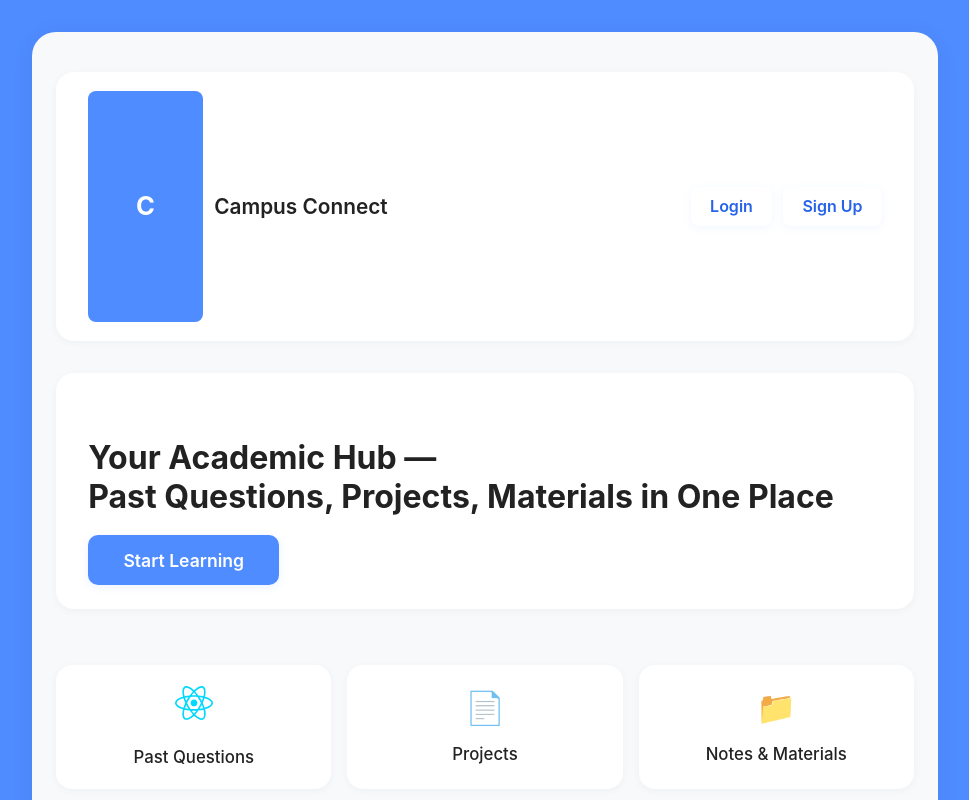
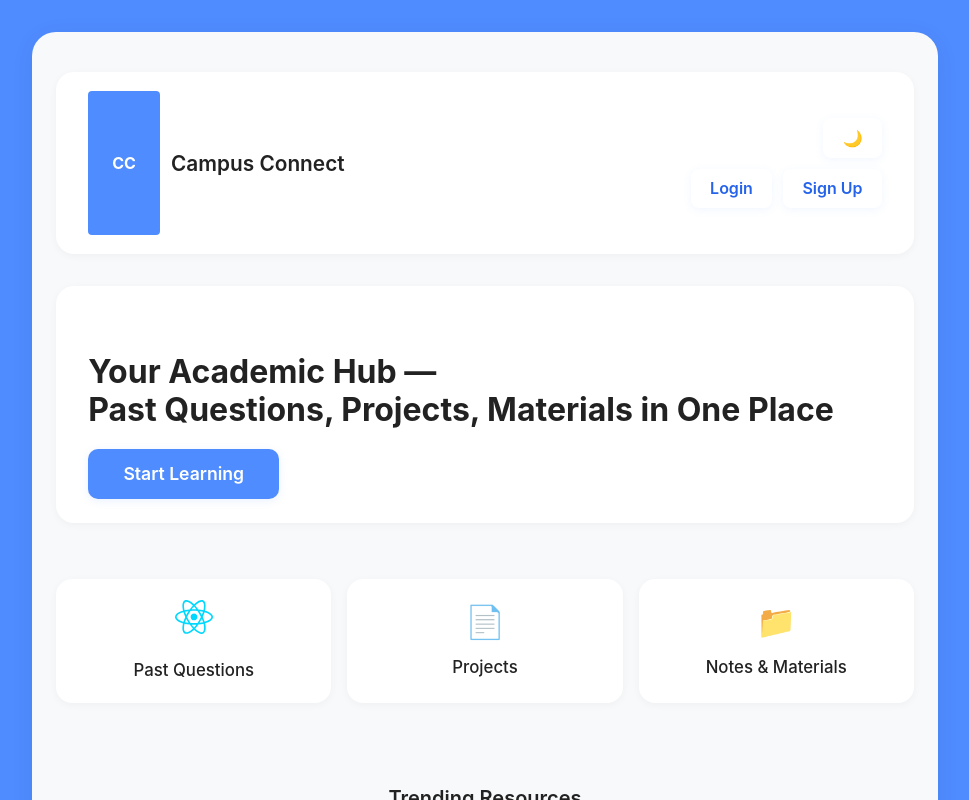
Before and after one commit to Desmond18811/CAMPUS_CONNECT_FULL, a React (Vite) app in the folder campus-connect/: page / in a window 1280 px wide. Shown: the top 800 px of the page, without its empty margins (179-1148 px from the left). Built offline with nearby package versions, Linux system fonts and the light colour scheme.

Commit message:
Update logo to 'CC' for Campus Connect and add dark/light mode toggle feature

```diff
--- a/campus-connect/src/App.css
+++ b/campus-connect/src/App.css
@@ -1,3 +1,109 @@
+.navbar[data-theme='dark'],
+body[data-theme='dark'] .navbar {
+  background: #232b3a;
+  color: #f3f4f8;
+}
+.category-card[data-theme='dark'],
+body[data-theme='dark'] .category-card {
+  background: #232b3a;
+  color: #f3f4f8;
+}
+.hero[data-theme='dark'],
+body[data-theme='dark'] .hero {
+  background: #232b3a;
+  color: #f3f4f8;
+}
+.resource-card[data-theme='dark'],
+body[data-theme='dark'] .resource-card {
+  background: #232b3a;
+  color: #f3f4f8;
+}
+
+body[data-theme='dark'] .brand,
+body[data-theme='dark'] .navbar-right button,
+body[data-theme='dark'] .category-label,
+body[data-theme='dark'] .hero-title,
+body[data-theme='dark'] .trending-title,
+body[data-theme='dark'] .resource-title,
+body[data-theme='dark'] .resource-meta {
+  color: #f3f4f8 !important;
+}
+body[data-theme='dark'] .login-btn,
+body[data-theme='dark'] .signup-btn {
+  background: #181f2a;
+  color: #4f8cff;
+  border: 2px solid #4f8cff;
+}
+body[data-theme='dark'] .login-btn:hover,
+body[data-theme='dark'] .signup-btn:hover {
+  background: #4f8cff;
+  color: #fff;
+  border-color: #4f8cff;
+}
+body[data-theme='dark'] .theme-btn {
+  background: #232b3a;
+  color: #4f8cff;
+  border: 1px solid #4f8cff;
+}
+body[data-theme='dark'] .theme-btn:hover {
+  background: #4f8cff;
+  color: #fff;
+}
+body[data-theme='dark'] .logo {
+  background: #4f8cff;
+  color: #fff;
+}
+/* Theme Toggle Buttons */
+.theme-toggle-group {
+  display: flex;
+  justify-content: flex-end;
+  gap: 0.5rem;
+  margin-bottom: 0.7rem;
+}
+.theme-btn {
+  background: #fff;
+  color: #222;
+  border: 1px solid #ddd;
+  border-radius: 6px;
+  font-size: 1.1rem;
+  padding: 0.3rem 0.7rem;
+  cursor: pointer;
+  transition: background 0.2s, color 0.2s;
+}
+.theme-btn:hover {
+  background: #4f8cff;
+  color: #fff;
+}
+
+/* Dark mode styles */
+body[data-theme='dark'] {
+  background: #181f2a;
+}
+.app-container[data-theme='dark'],
+body[data-theme='dark'] .app-container {
+  background: #232b3a;
+  color: #f3f4f8;
+}
+.navbar[data-theme='dark'],
+body[data-theme='dark'] .navbar {
+  background: #232b3a;
+  color: #f3f4f8;
+}
+.category-card[data-theme='dark'],
+body[data-theme='dark'] .category-card {
+  background: #232b3a;
+  color: #f3f4f8;
+}
+.hero[data-theme='dark'],
+body[data-theme='dark'] .hero {
+  background: #232b3a;
+  color: #f3f4f8;
+}
+.resource-card[data-theme='dark'],
+body[data-theme='dark'] .resource-card {
+  background: #232b3a;
+  color: #f3f4f8;
+}
 /* Category Cards Section */
 .category-cards {
   display: flex;
@@ -103,14 +209,14 @@
   background: #4f8cff;
   color: #fff;
   font-weight: bold;
-  font-size: 1.6rem;
-  border-radius: 8px;
-  width: 38px;
-  height: 38px;
+  font-size: 1rem;
+  border-radius: 4px;
+  padding: 0.02em 0.32em;
   display: flex;
   align-items: center;
   justify-content: center;
   margin-right: 0.7rem;
+  line-height: 1;
 }
 .brand {
   font-size: 1.3rem;
--- a/campus-connect/src/Components/Navbar.jsx
+++ b/campus-connect/src/Components/Navbar.jsx
@@ -5,13 +5,25 @@ const Navbar = () => (
   <nav className="navbar">
     {/* Left side: Logo and Brand */}
     <div className="navbar-left">
-      {/* Logo: Single letter in a colored box */}
-      <div className="logo">C</div>
+  {/* Logo: Double letter for Campus Connect */}
+  <div className="logo">CC</div>
       {/* Brand name */}
       <span className="brand">Campus Connect</span>
     </div>
-    {/* Right side: Login and Sign Up buttons */}
+    {/* Right side: Theme toggle and authentication buttons */}
     <div className="navbar-right">
+      <div className="theme-toggle-group">
+        <button
+          className="theme-btn"
+          id="theme-toggle-btn"
+          onClick={() => {
+            const current = document.body.getAttribute('data-theme');
+            document.body.setAttribute('data-theme', current === 'dark' ? 'light' : 'dark');
+          }}
+        >
+          {document.body.getAttribute('data-theme') === 'dark' ? '🌞' : '🌙'}
+        </button>
+      </div>
       <button className="login-btn">Login</button>
       <button className="signup-btn">Sign Up</button>
     </div>
```
